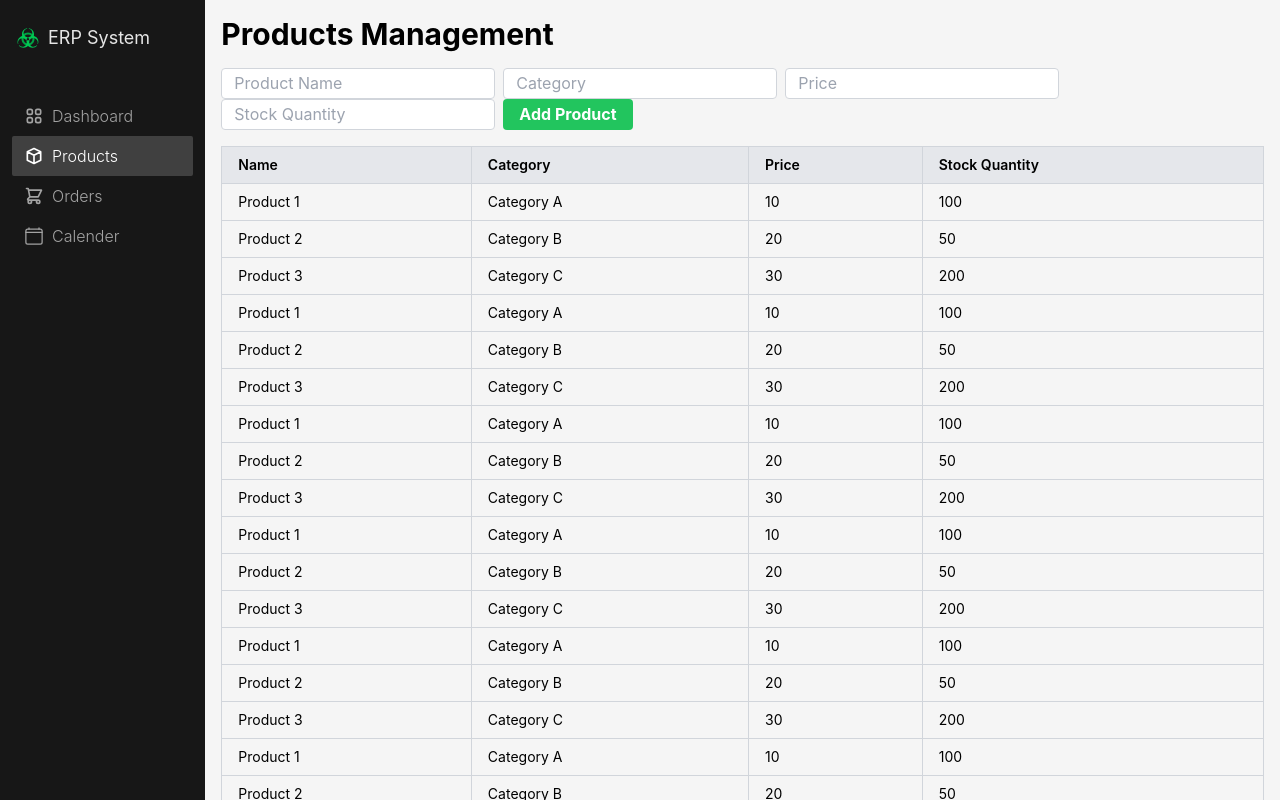
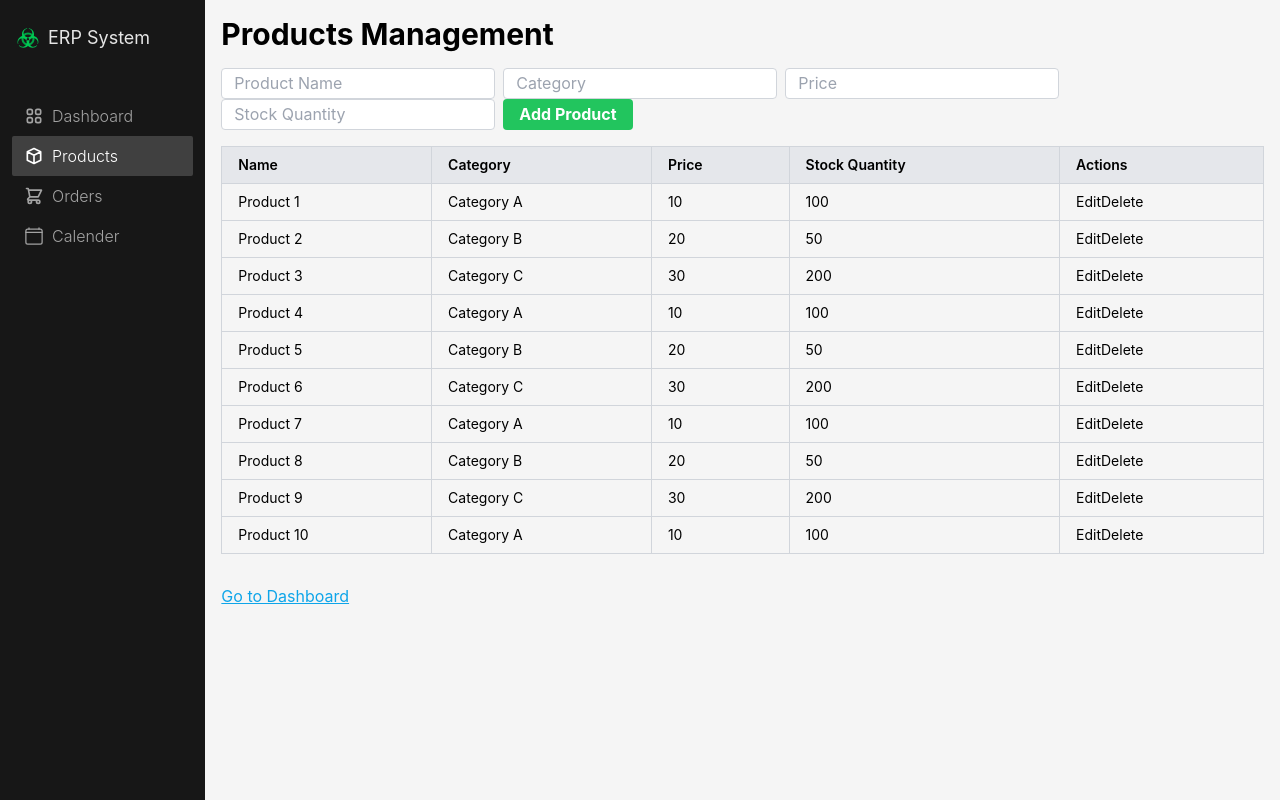
Before and after one commit to Tanny-24/erp_system, a React (Create React App) app: page /products in a window 1280 px wide. Built offline with nearby package versions, Linux system fonts and the light colour scheme.

Commit message:
all functionality applied

```diff
--- a/src/Lib/pro.jsx
+++ b/src/Lib/pro.jsx
@@ -3,24 +3,14 @@ const productss = [
     { id: 1, name: "Product 1", category: "Category A", price: 10, quantity: 100 },
     { id: 2, name: "Product 2", category: "Category B", price: 20, quantity: 50 },
     { id: 3, name: "Product 3", category: "Category C", price: 30, quantity: 200 },
-    { id: 1, name: "Product 1", category: "Category A", price: 10, quantity: 100 },
-    { id: 2, name: "Product 2", category: "Category B", price: 20, quantity: 50 },
-    { id: 3, name: "Product 3", category: "Category C", price: 30, quantity: 200 },
-    { id: 1, name: "Product 1", category: "Category A", price: 10, quantity: 100 },
-    { id: 2, name: "Product 2", category: "Category B", price: 20, quantity: 50 },
-    { id: 3, name: "Product 3", category: "Category C", price: 30, quantity: 200 },
-    { id: 1, name: "Product 1", category: "Category A", price: 10, quantity: 100 },
-    { id: 2, name: "Product 2", category: "Category B", price: 20, quantity: 50 },
-    { id: 3, name: "Product 3", category: "Category C", price: 30, quantity: 200 },
-    { id: 1, name: "Product 1", category: "Category A", price: 10, quantity: 100 },
-    { id: 2, name: "Product 2", category: "Category B", price: 20, quantity: 50 },
-    { id: 3, name: "Product 3", category: "Category C", price: 30, quantity: 200 },
-    { id: 1, name: "Product 1", category: "Category A", price: 10, quantity: 100 },
-    { id: 2, name: "Product 2", category: "Category B", price: 20, quantity: 50 },
-    { id: 3, name: "Product 3", category: "Category C", price: 30, quantity: 200 },
-    { id: 1, name: "Product 1", category: "Category A", price: 10, quantity: 100 },
-    { id: 2, name: "Product 2", category: "Category B", price: 20, quantity: 50 },
-    { id: 3, name: "Product 3", category: "Category C", price: 30, quantity: 200 }
+    { id: 4, name: "Product 4", category: "Category A", price: 10, quantity: 100 },
+    { id: 5, name: "Product 5", category: "Category B", price: 20, quantity: 50 },
+    { id: 6, name: "Product 6", category: "Category C", price: 30, quantity: 200 },
+    { id: 7, name: "Product 7", category: "Category A", price: 10, quantity: 100 },
+    { id: 8, name: "Product 8", category: "Category B", price: 20, quantity: 50 },
+    { id: 9, name: "Product 9", category: "Category C", price: 30, quantity: 200 },
+    { id: 10, name: "Product 10", category: "Category A", price: 10, quantity: 100 },
+
   ];
 
   export default productss;
--- a/src/component/DashboardStatsGrid.jsx
+++ b/src/component/DashboardStatsGrid.jsx
@@ -3,7 +3,7 @@ import { IoBagHandle, IoPieChart, IoPeople, IoCart } from 'react-icons/io5'
 
 export default function DashboardStatsGrid() {
 	return (
-		<div className="flex gap-4">
+		<div className="flex gap-4 flex-col sm:flex-row sm:flex-wrap">
 			<BoxWrapper>
 				<div className="rounded-full h-12 w-12 flex items-center justify-center bg-sky-500">
 					<IoBagHandle className="text-2xl text-white" />
--- a/src/component/shared/Orders.jsx
+++ b/src/component/shared/Orders.jsx
@@ -64,7 +64,7 @@ const Orders = () => {
                 </div>
               )}
               <div className="flex justify-end mt-4">
-                <button className="bg-gray-500 hover:bg-gray-700 text-white font-bold py-1 px-4 rounded mr-2" onClick={() => toggleOrderDetails(order.id)}>Toggle Details</button>
+                <button className="bg-gray-500 hover:bg-gray-700 text-white font-bold py-1 px-4 rounded mr-2" onClick={() => toggleOrderDetails(order.id)}>Order Details</button>
                 <button className="bg-gray-500 hover:bg-gray-700 text-white font-bold py-1 px-4 rounded" onClick={() => handleDeleteOrder(order.id)}>Delete</button>
               </div>
             </div>
@@ -72,7 +72,6 @@ const Orders = () => {
         </div>
       </div>
 
-      <Link to="/" className="block mt-8 underline">Go to Dashboard</Link>
     </div>
   );
 };
--- a/src/component/shared/Product.jsx
+++ b/src/component/shared/Product.jsx
@@ -11,6 +11,7 @@ const ProductsManagement = () => {
   });
 
   const [productList, setProductList] = useState(productss);
+  const [editProductId, setEditProductId] = useState(null);
 
   const handleChange = (e) => {
     const { name, value } = e.target;
@@ -19,12 +20,37 @@ const ProductsManagement = () => {
 
   const handleSubmit = (e) => {
     e.preventDefault();
-    const newProduct = {
-      id: Date.now(), // Generate a unique ID
-      ...formData
-    };
-    setProductList([...productList, newProduct]);
+    if (editProductId !== null) {
+      // Update existing product
+      const updatedList = productList.map(product => {
+        if (product.id === editProductId) {
+          return { ...product, ...formData };
+        }
+        return product;
+      });
+      setProductList(updatedList);
+      setEditProductId(null);
+    } else {
+      // Add new product
+      const newProduct = {
+        id: Date.now(), // Generate a unique ID
+        ...formData
+      };
+      setProductList([...productList, newProduct]);
+    }
     setFormData({ name: '', category: '', price: '', quantity: '' });
+  };
+
+  const handleEdit = (product) => {
+    setFormData({ ...product });
+    setEditProductId(product.id);
+  };
+
+  const handleDelete = (id) => {
+    if (window.confirm('Are you sure you want to delete this product?')) {
+      const updatedList = productList.filter(product => product.id !== id);
+      setProductList(updatedList);
+    }
   };
 
   return (
@@ -70,7 +96,7 @@ const ProductsManagement = () => {
             onChange={handleChange}
             required
           />
-          <button className="bg-green-500 hover:bg-green-700 text-white font-bold py-1 px-4 rounded w-full md:w-auto">Add Product</button>
+          <button className="bg-green-500 hover:bg-green-700 text-white font-bold py-1 px-4 rounded w-full md:w-auto">{editProductId !== null ? 'Update Product' : 'Add Product'}</button>
         </div>
       </form>
 
@@ -82,15 +108,29 @@ const ProductsManagement = () => {
             <th className="border border-gray-300 py-2 px-4">Category</th>
             <th className="border border-gray-300 py-2 px-4">Price</th>
             <th className="border border-gray-300 py-2 px-4">Stock Quantity</th>
+            <th className="border border-gray-300 py-2 px-4">Actions</th>
           </tr>
         </thead>
         <tbody>
           {productList.map(product => (
             <tr key={product.id}>
-              <td className="border border-gray-300 py-2 px-4">{product.name}</td>
-              <td className="border border-gray-300 py-2 px-4">{product.category}</td>
-              <td className="border border-gray-300 py-2 px-4">{product.price}</td>
-              <td className="border border-gray-300 py-2 px-4">{product.quantity}</td>
+              <td className="border border-gray-300 py-2 px-4">{editProductId === product.id ? <input type="text" name="name" value={formData.name} onChange={handleChange} required /> : product.name}</td>
+              <td className="border border-gray-300 py-2 px-4">{editProductId === product.id ? <input type="text" name="category" value={formData.category} onChange={handleChange} required /> : product.category}</td>
+              <td className="border border-gray-300 py-2 px-4">{editProductId === product.id ? <input type="number" name="price" value={formData.price} onChange={handleChange} required /> : product.price}</td>
+              <td className="border border-gray-300 py-2 px-4">{editProductId === product.id ? <input type="number" name="quantity" value={formData.quantity} onChange={handleChange} required /> : product.quantity}</td>
+              <td className="border border-gray-300 py-2 px-4">
+                {editProductId === product.id ? (
+                  <>
+                    <button onClick={handleSubmit}>Save</button>
+                    <button onClick={() => setEditProductId(null)}>Cancel</button>
+                  </>
+                ) : (
+                  <>
+                    <button onClick={() => handleEdit(product)}>Edit</button>
+                    <button onClick={() => handleDelete(product.id)}>Delete</button>
+                  </>
+                )}
+              </td>
             </tr>
           ))}
         </tbody>
```
Also changed, not shown: 1 other file (tests, documents, lock files or other folders).
